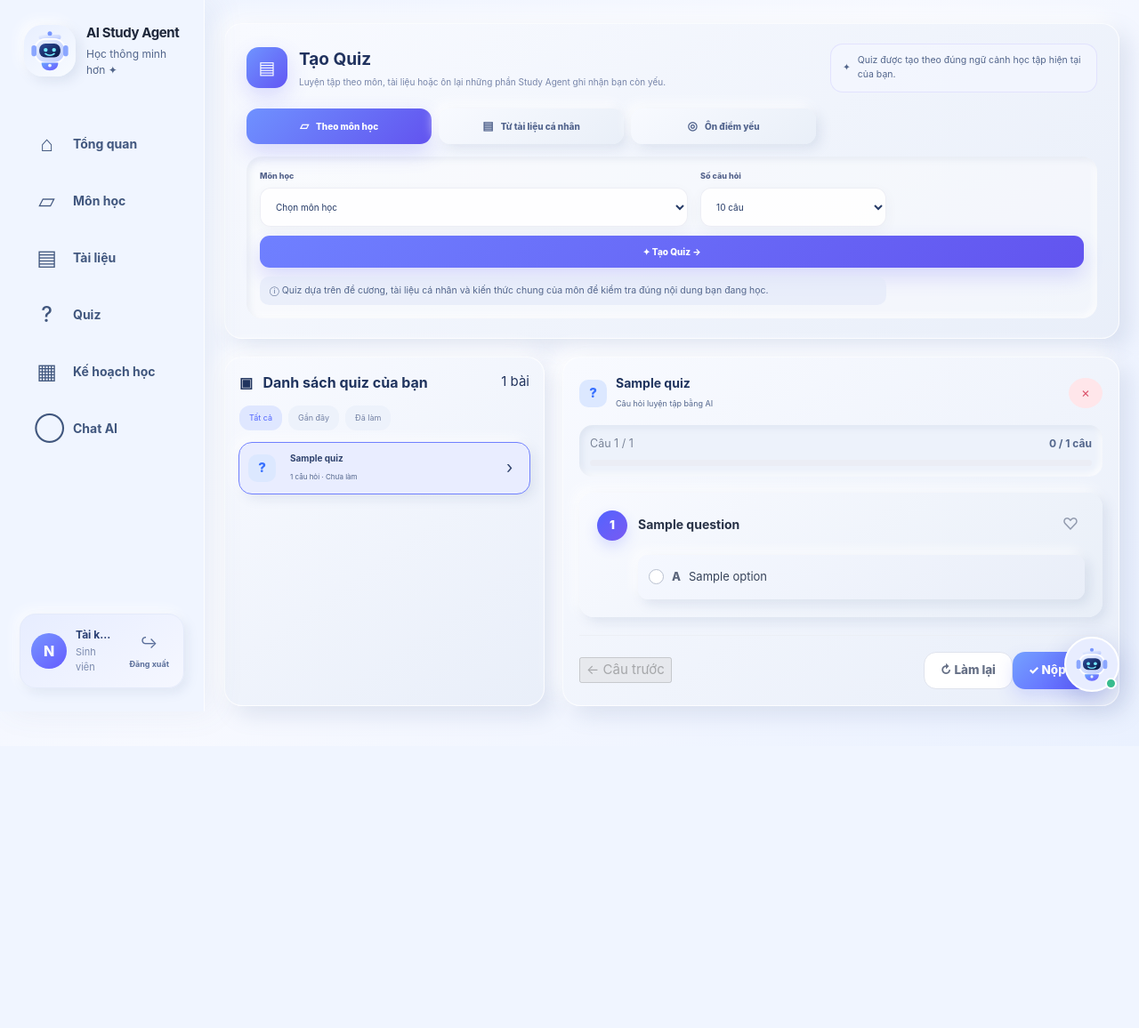
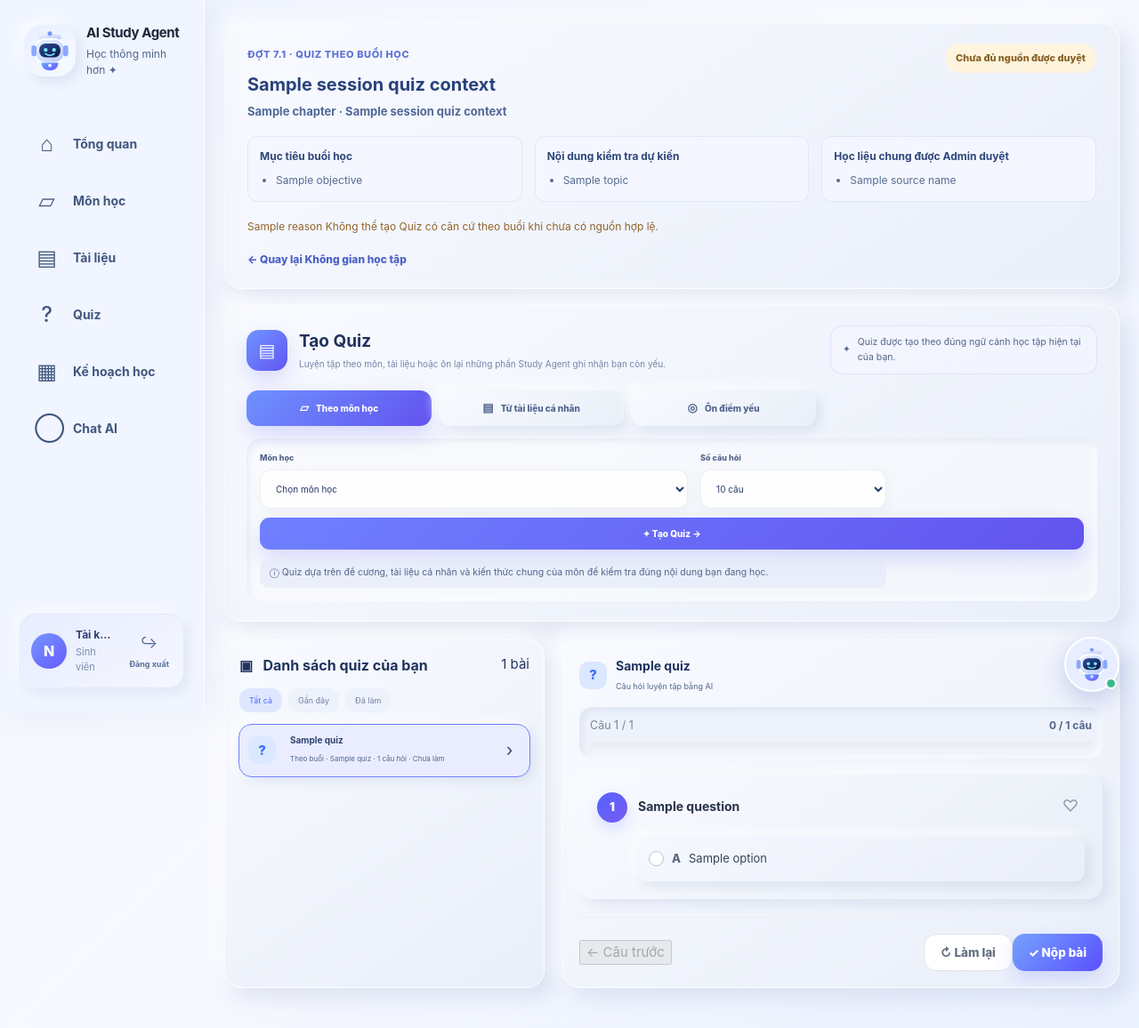
Before and after one commit to nguyencongthanh09102005-beep/AI-Study-Agent, a Flask app: template templates/quiz.html in a window 1280 px wide. Shown: the whole page at 89% size. Before the commit the page ends 813 px from the top, so only its background shows below. Run offline with Flask 3, Linux system fonts and the light colour scheme; the template is opened without the code that fills it: most values are stand-ins (such as "Sample title", 1, 10 or a date in 2020).

Commit message:
feat(quiz): show verified lesson Quiz preview and study-room launch link

```diff
--- a/static/css/quiz.css
+++ b/static/css/quiz.css
@@ -1542,3 +1542,22 @@
 body.modal-open {
   overflow: hidden;
 }
+
+
+/* Phase 7.1: verified session Quiz context, no change to legacy Quiz panels. */
+.session-quiz-context{padding:22px 25px;margin-bottom:18px;border:1px solid #d7e2fb}
+.session-quiz-context-head{display:flex;align-items:flex-start;justify-content:space-between;flex-wrap:wrap;gap:13px}
+.session-quiz-eyebrow{font-size:11px;letter-spacing:.055em;color:#5d73d5;font-weight:850}
+.session-quiz-context h2{margin:8px 0 6px;color:#2a427b;font-size:20px}
+.session-quiz-context-head p{margin:0;color:#506899;font-size:13px;font-weight:700}
+.session-quiz-ready{padding:8px 12px;border-radius:25px;background:#fff4de;color:#876022;font-size:11px;font-weight:850}
+.session-quiz-ready.ready{background:#e1f7ec;color:#246447}
+.session-quiz-details{display:grid;grid-template-columns:repeat(3,minmax(0,1fr));gap:14px;margin:18px 0}
+.session-quiz-details>div{padding:13px;background:#f4f7ff;border:1px solid #e0e7f9;border-radius:11px;min-width:0}
+.session-quiz-details h3{font-size:12px;color:#2f467a;margin:0 0 8px}
+.session-quiz-details ul{padding-left:18px;margin:0}
+.session-quiz-details li{font-size:12px;line-height:1.7;color:#566b92;overflow-wrap:anywhere}
+.session-quiz-description{font-size:12px;line-height:1.7;color:#4b618a}
+.session-quiz-description.warning{color:#93642d}
+.session-quiz-back{display:inline-block;margin-top:5px;text-decoration:none;font-weight:800;font-size:12px;color:#4b61c6}
+@media(max-width:850px){.session-quiz-details{grid-template-columns:1fr}}
--- a/templates/quiz.html
+++ b/templates/quiz.html
@@ -8,6 +8,36 @@
 <div class="soft-card" role="alert" style="padding:14px 18px;margin-bottom:16px;border-left:4px solid #e78d5b;color:#9e4d20">
   {{ generation_error }}
 </div>
+{% endif %}
+
+{% if session_quiz_context %}
+<section class="soft-card session-quiz-context" id="sessionQuizContext" aria-label="Ngữ cảnh Quiz theo buổi">
+  <div class="session-quiz-context-head">
+    <div>
+      <span class="session-quiz-eyebrow">ĐỢT 7.1 · QUIZ THEO BUỔI HỌC</span>
+      <h2>{{ session_quiz_context.subject_name }}</h2>
+      <p>{{ session_quiz_context.chapter }} · {{ session_quiz_context.session_title }}</p>
+    </div>
+    <span class="session-quiz-ready {% if session_quiz_context.ready %}ready{% endif %}">{{ '✓ Nguồn đã xác thực' if session_quiz_context.ready else 'Chưa đủ nguồn được duyệt' }}</span>
+  </div>
+  <div class="session-quiz-details">
+    <div><h3>Mục tiêu buổi học</h3>
+      <ul>{% for item in session_quiz_context.objectives %}<li>{{ item }}</li>{% else %}<li>Đề cương chưa mô tả mục tiêu cụ thể.</li>{% endfor %}</ul>
+    </div>
+    <div><h3>Nội dung kiểm tra dự kiến</h3>
+      <ul>{% for item in session_quiz_context.topics %}<li>{{ item }}</li>{% else %}<li>Nội dung chương đã xác nhận.</li>{% endfor %}</ul>
+    </div>
+    <div><h3>Học liệu chung được Admin duyệt</h3>
+      <ul>{% for name in session_quiz_context.source_names %}<li>{{ name }}</li>{% else %}<li>Chưa có tài liệu chung phù hợp và đọc được.</li>{% endfor %}</ul>
+    </div>
+  </div>
+  {% if session_quiz_context.ready %}
+    <p class="session-quiz-description">Đã xác thực đúng môn, chương, buổi và nguồn học liệu. Đợt 7.2 sẽ thêm chức năng AI tạo Quiz theo mục tiêu buổi này. Các Quiz thông thường phía dưới vẫn hoạt động.</p>
+  {% else %}
+    <p class="session-quiz-description warning">{{ session_quiz_context.reason }} Không thể tạo Quiz có căn cứ theo buổi khi chưa có nguồn hợp lệ.</p>
+  {% endif %}
+  <a href="{{ url_for('study_session.learning_session', task_id=session_quiz_context.task_id) }}" class="session-quiz-back">← Quay lại Không gian học tập</a>
+</section>
 {% endif %}
 
 <section class="soft-card quiz-create-hub" id="quizCreateModes" data-initial-mode="{{ selected_quiz_mode or ('document' if selected_document_id else 'subject') }}">
@@ -108,7 +138,7 @@
       {% for quiz in quizzes %}
       <button type="button" class="quiz-picker {% if loop.first %}active{% endif %}" data-quiz-target="quiz-work-{{ quiz.id }}" data-attempted="{{ 'true' if quiz.attempted else 'false' }}" data-recent-rank="{{ loop.index }}">
         <span class="mini-activity {{ ['blue','purple','green','orange'][loop.index0 % 4] }}">?</span>
-        <span><b>{{ quiz.title }}</b><small>{{ quiz.questions|length }} câu hỏi{% if quiz.attempted %} · Đã làm{% if quiz.best_score is not none %} · Cao nhất {{ quiz.best_score|round(0)|int }}%{% endif %}{% else %} · Chưa làm{% endif %}</small></span><em>›</em>
+        <span><b>{{ quiz.title }}</b><small>{% if quiz.linked_session_title %}Theo buổi · {{ quiz.linked_session_title }} · {% endif %}{{ quiz.questions|length }} câu hỏi{% if quiz.attempted %} · Đã làm{% if quiz.best_score is not none %} · Cao nhất {{ quiz.best_score|round(0)|int }}%{% endif %}{% else %} · Chưa làm{% endif %}</small></span><em>›</em>
       </button>
       {% else %}
       <div class="empty-soft">Chưa có quiz. Chọn tài liệu phía trên để tạo bài đầu tiên.</div>
--- a/templates/study_session.html
+++ b/templates/study_session.html
@@ -10,6 +10,7 @@
     <a href="{{ url_for('study_plan', subject_id=subject.id) }}">← Kế hoạch học</a>
     <a href="{{ url_for('course_path.learning_path', subject_id=subject.id) }}">Xem lộ trình theo chương →</a>
     <button type="button" class="study-room-ai-open" data-open-floating-ai>💬 Hỏi AI về buổi này</button>
+    <a href="{{ url_for('quiz', task_id=task.id) }}">📝 Quiz theo buổi →</a>
   </nav>
   <header class="study-room-hero">
     <div>
@@ -101,7 +102,7 @@
         <h3>Thông tin nguồn</h3>
         <p><strong>Đề cương:</strong> {{ syllabus_name }}</p>
         {% if lesson.clo_refs %}<p><strong>CLO:</strong> {{ lesson.clo_refs|join(', ') }}</p>{% endif %}
-        <p class="study-room-muted">Quiz tự động cuối buổi chưa được tích hợp. Chat AI có dẫn nguồn chỉ dùng tài liệu chung của đúng chương đã được duyệt.</p>
+        <p class="study-room-muted">Đợt 7.1 đã liên kết ngữ cảnh Quiz với buổi học và nguồn chung được duyệt; chức năng tự tạo câu hỏi theo buổi sẽ triển khai ở 7.2.</p>
       </section>
     </aside>
   </div>
```
